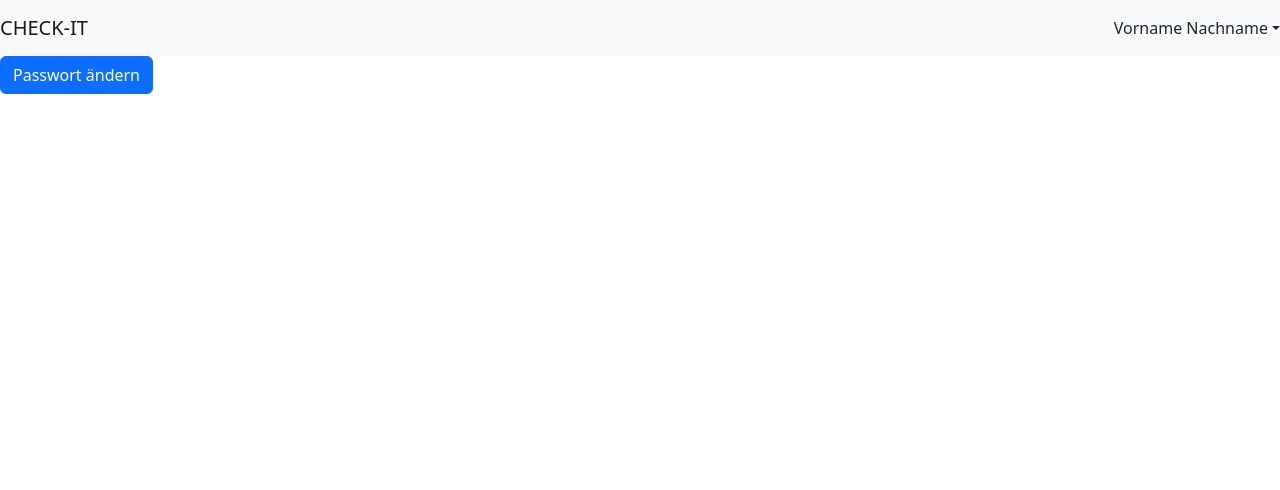
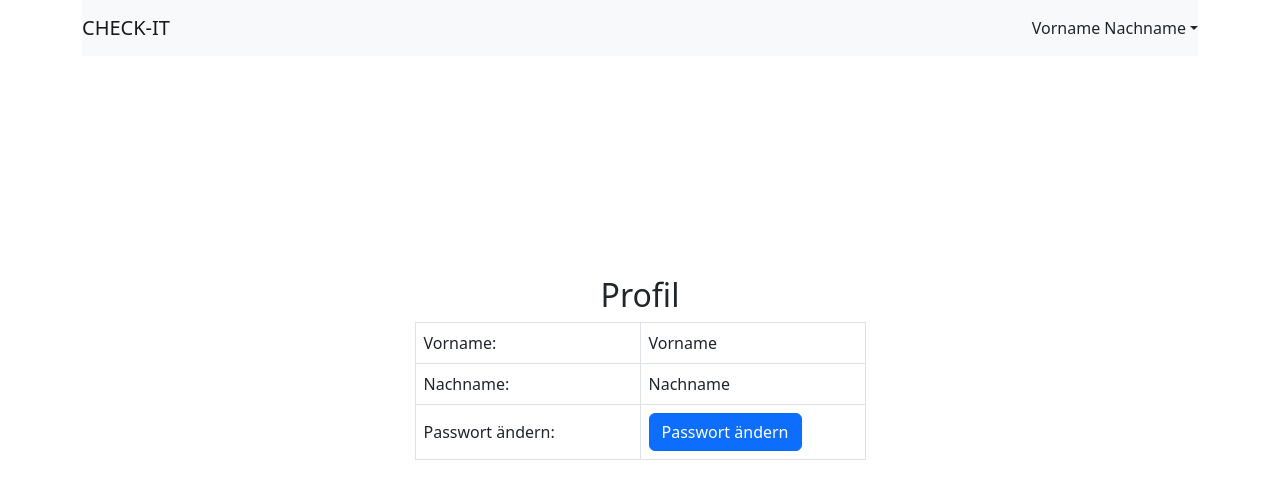
Before and after one commit to OliverFida/CheckIt, a React (Create React App) app in the folder frontend/: page /user in a window 1280 px wide. Shown: the top 490 px of the page. Built offline with nearby package versions, Linux system fonts and the light colour scheme; sample sign-in values are in the browser's storage.

Commit message:
update userprofile

```diff
--- a/frontend/src/App.js
+++ b/frontend/src/App.js
@@ -1,6 +1,7 @@
 // Component imports
 import React from 'react';
 import {BrowserRouter, Routes, Route, Navigate} from 'react-router-dom';
+import {Container} from 'react-bootstrap';
 // Style imports
 import 'bootstrap/dist/css/bootstrap.min.css';
 // Page imports
@@ -14,6 +15,7 @@ import UserEdit from './pages/UserEdit';
 export default function App() {
   return (
     <div id="App">
+      <Container>
         <BrowserRouter>
           <Routes>
             <Route exact path='/' element={<Navigate to='/login' />} />
@@ -26,6 +28,7 @@ export default function App() {
             <Route path='*' element={<Navigate to="/home" />} />
           </Routes>
         </BrowserRouter>
+      </Container>
     </div>
   );
 };
--- a/frontend/src/css/components/UserPage.css
+++ b/frontend/src/css/components/UserPage.css
@@ -1,3 +1,9 @@
-td {
+table.useredit td {
     text-align: center;
 }
+
+td {
+    padding: 10px 0;
+    width: 50%;
+   vertical-align: middle;
+}
--- a/frontend/src/pages/UserEdit.js
+++ b/frontend/src/pages/UserEdit.js
@@ -32,7 +32,7 @@ export default function UserEdit(){
 
             </Stack>
 
-       <Table>
+       <Table className='useredit'>
             <thead>
                 <tr>
                     <th>Vorname</th>
--- a/frontend/src/pages/UserPage.js
+++ b/frontend/src/pages/UserPage.js
@@ -1,6 +1,6 @@
 // Component imports
 import React, { useState} from 'react';
-import {Stack, Button, Form, Modal, Table} from 'react-bootstrap';
+import {Stack, Button, Form, Modal, Row, Col, Table} from 'react-bootstrap';
 import AppNavBar from './components/AppNavBar';
 
 import '../css/components/UserPage.css';
@@ -17,11 +17,31 @@ export default function UserPage(){
             <AppNavBar>
             </AppNavBar>
 
-            <div>
-                <Button onClick={handleShow}>
-                    Passwort ändern
-                </Button>
-            </div>
+            <Row className="justify-content-center align-items-center" style={{ height: '80vh' }}>
+                <Col md={5}>
+                    <h2 className="text-center">Profil</h2>
+                    <Table bordered>
+                        <tbody>
+                            <tr>
+                                <td>Vorname:</td>
+                                <td>Vorname</td>
+                            </tr>
+                            <tr>
+                                <td>Nachname:</td>
+                                <td>Nachname</td>
+                            </tr>
+                            <tr>
+                                <td>Passwort ändern: </td>
+                                <td>
+                                    <Button onClick={handleShow}>
+                                        Passwort ändern
+                                    </Button>
+                                </td>
+                            </tr>
+                        </tbody>
+                    </Table>
+                </Col>
+            </Row>
 
 
             <Modal show={show} onHide={handleClose} centered>
--- a/frontend/src/pages/components/AppNavUser.js
+++ b/frontend/src/pages/components/AppNavUser.js
@@ -25,7 +25,7 @@ export default function AppNavBooking(){
         <NavDropdown title="Vorname Nachname" align={'end'}>
             <NavDropdown.Item onClick={clickProfile}>Profil</NavDropdown.Item>
             {localStorage.getItem("loginAdmin") === "true" ? <NavDropdown.Item onClick={clickUserEdit}>Benutzerverwaltung</NavDropdown.Item> : null}
-            <NavDropdown.Item onClick={onLogout}>Abmelden</NavDropdown.Item>
+            <NavDropdown.Item onClick={onLogout} className="border-top">Abmelden</NavDropdown.Item>
         </NavDropdown>
     );
 };
```
Lines whose indentation alone changed are shown as unchanged.
